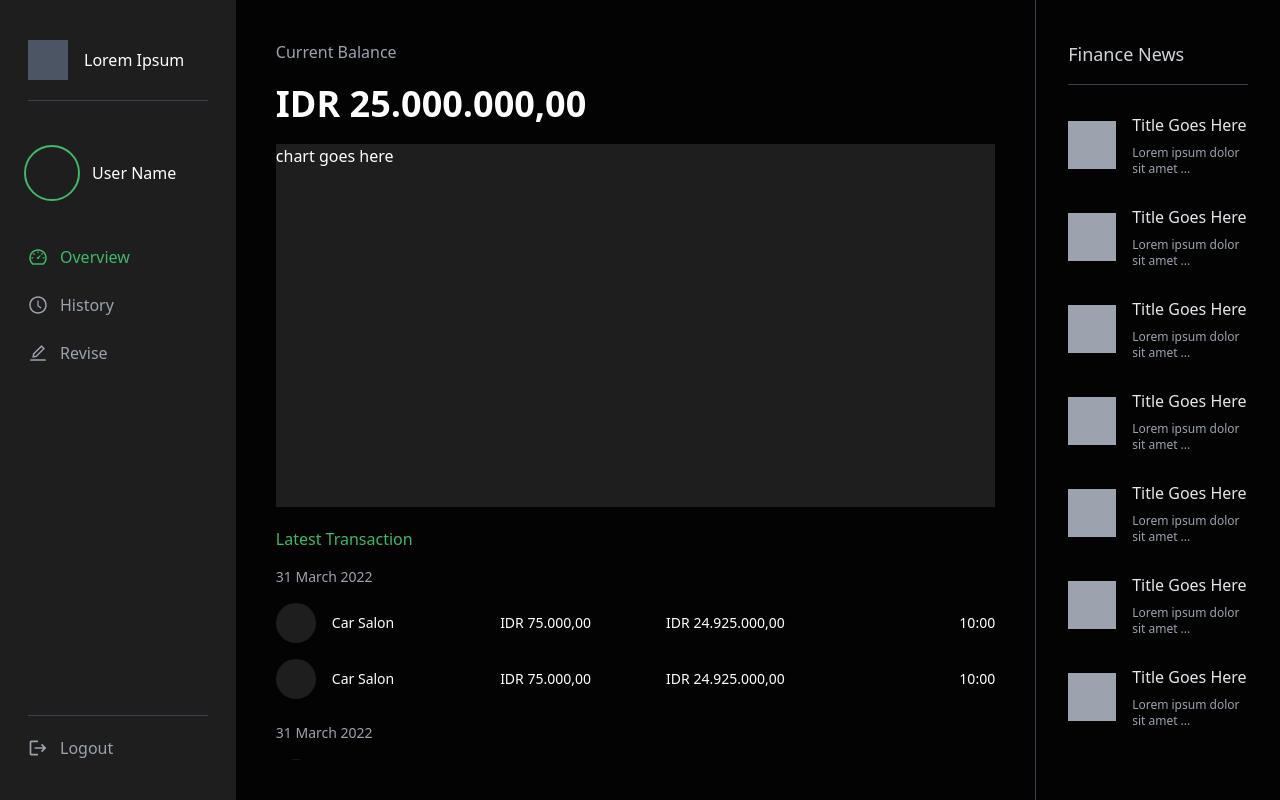
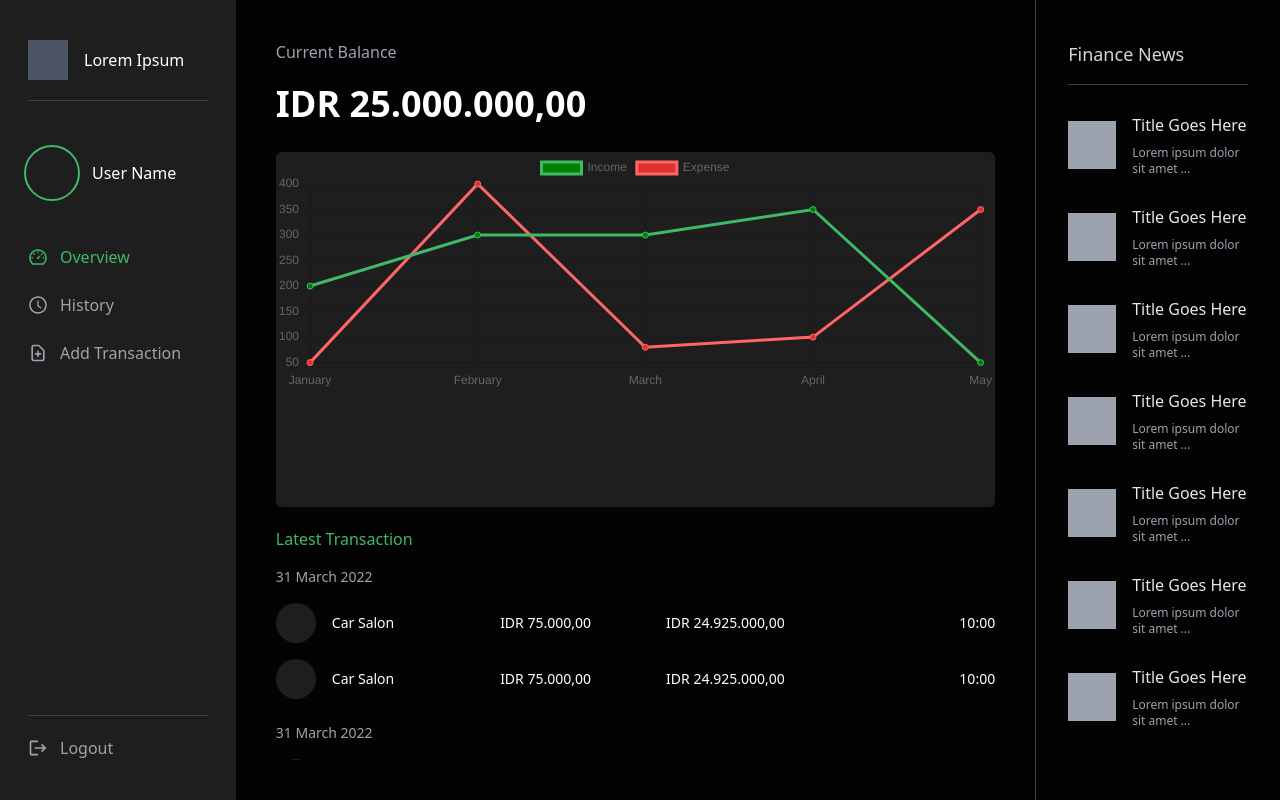
Before and after one commit to stanleyclaudius/financial-tracker, a React (Create React App) app in the folder client/: page / in a window 1280 px wide. Built offline with nearby package versions, Linux system fonts and the light colour scheme.

Commit message:
Setup chart at Dashboard component

```diff
--- a/client/package.json
+++ b/client/package.json
@@ -11,7 +11,9 @@
     "@types/react": "^17.0.20",
     "@types/react-dom": "^17.0.9",
     "axios": "^0.26.1",
+    "chart.js": "^3.7.1",
     "react": "^18.0.0",
+    "react-chartjs-2": "^4.1.0",
     "react-dom": "^18.0.0",
     "react-icons": "^4.3.1",
     "react-redux": "^7.2.8",
--- a/client/src/components/general/Sidebar.tsx
+++ b/client/src/components/general/Sidebar.tsx
@@ -1,6 +1,7 @@
 import { Link, useLocation } from 'react-router-dom'
 import { MdLogout } from 'react-icons/md'
-import { AiOutlineDashboard, AiOutlineClockCircle, AiOutlineEdit } from 'react-icons/ai'
+import { HiOutlineDocumentAdd } from 'react-icons/hi'
+import { AiOutlineDashboard, AiOutlineClockCircle } from 'react-icons/ai'
 
 const Sidebar = () => {
   const { pathname } = useLocation()
@@ -26,8 +27,8 @@ const Sidebar = () => {
             History
           </Link>
           <Link to='/' className='flex items-center gap-3 w-fit text-gray-400 hover:text-accent hover:font-medium'>
-            <AiOutlineEdit className='text-xl' />
-            Revise
+            <HiOutlineDocumentAdd className='text-xl' />
+            Add Transaction
           </Link>
         </div>
       </div>
--- a/client/src/components/home/Dashboard.tsx
+++ b/client/src/components/home/Dashboard.tsx
@@ -1,13 +1,38 @@
+import { Line, Chart } from 'react-chartjs-2'
+import { Chart as ChartJS, registerables } from 'chart.js'
+
+ChartJS.register(...registerables)
+
 const Dashboard = () => {
   return (
     <div className='flex-[4] bg-primary p-10 flex flex-col gap-5'>
-      <div className='flex-[2] flex flex-col gap-5'>
+      <div className='flex-[2] flex flex-col gap-7'>
         <div>
           <p className='text-gray-400'>Current Balance</p>
           <h1 className='text-4xl font-semibold mt-5'>IDR 25.000.000,00</h1>
         </div>
-        <div className='flex-1 bg-secondary'>
-          chart goes here
+        <div className='flex-1 bg-secondary rounded-md'>
+          <Line
+            height={100}
+            options={{ maintainAspectRatio: true }}
+            data={{
+              labels: ['January', 'February', 'March', 'April', 'May'],
+              datasets: [
+                {
+                  label: 'Income',
+                  data: [200, 300, 300, 350, 50],
+                  backgroundColor: 'green',
+                  borderColor: '#3FB967'
+                },
+                {
+                  label: 'Expense',
+                  data: [50, 400, 80, 100, 350],
+                  backgroundColor: '#E02F2F',
+                  borderColor: '#FF6565'
+                }
+              ]
+            }}
+          />
         </div>
       </div>
       <div className='flex-1 overflow-auto hide-scrollbar'>
```
Also changed, not shown: 1 other file (tests, documents, lock files or other folders).
